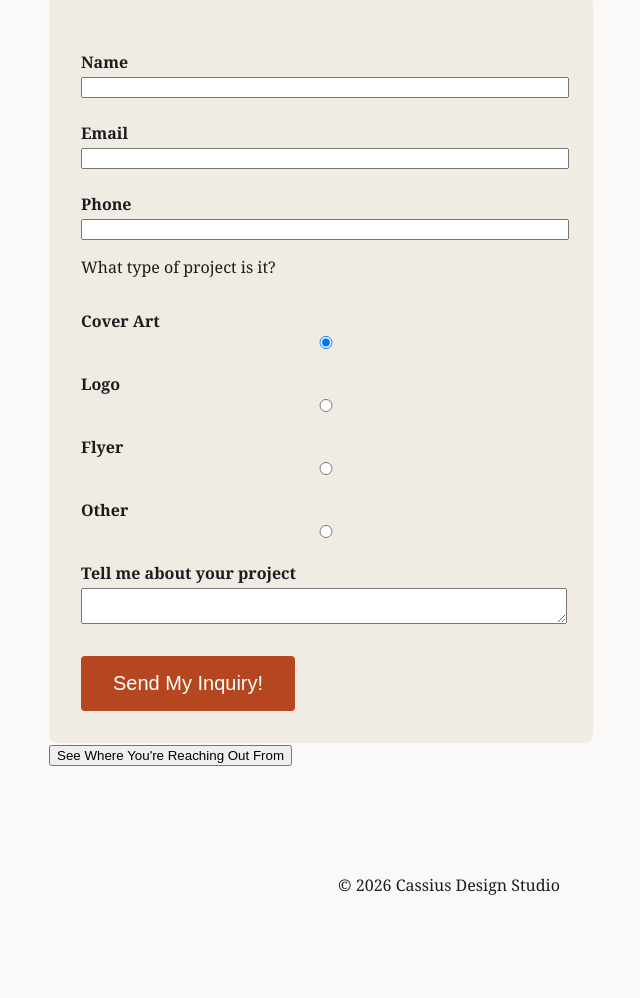
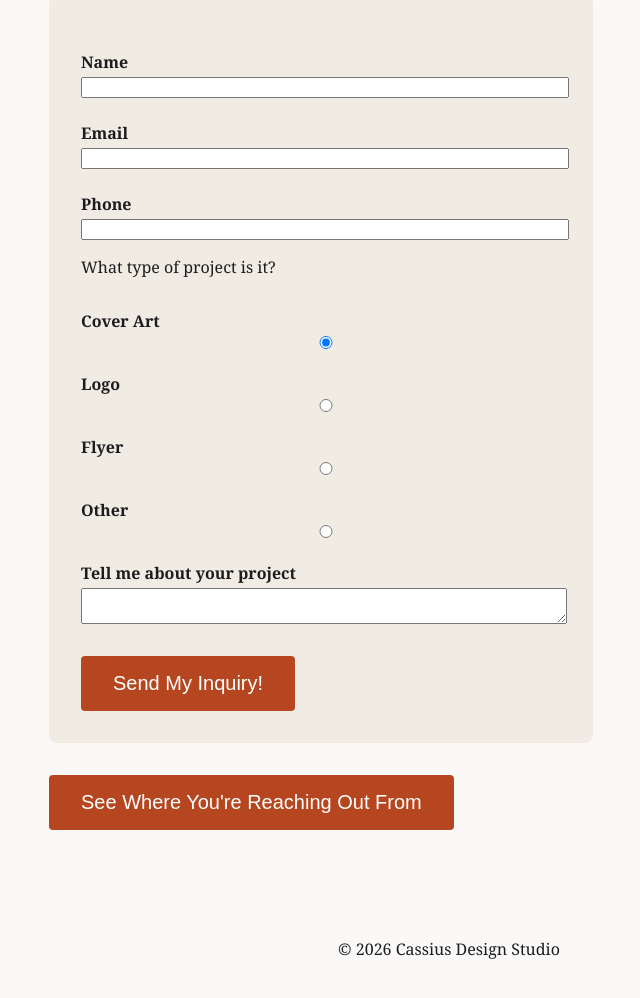
Before and after one commit to caiwilliamson23/cai-portfolio, a plain HTML site: page contact.html in a window 1280 px wide. Shown: the part 363-1361 px from the top of the page, without its empty margins (191-831 px from the left). Before the commit the page ends 1319 px from the top, so only its background shows below. Drawn offline with Linux system fonts and the light colour scheme.

Commit message:
Style geolocation button to match submit button

```diff
--- a/css/style.css
+++ b/css/style.css
@@ -79,7 +79,8 @@ footer {
 }
 
 .cta,
-button[type="submit"] {
+button[type="submit"],
+button[type="button"] {
   background-color: #b5461f;
   color: #ffffff;
   font-size: 1.25rem;
@@ -175,7 +176,8 @@ input, textarea {
   max-width: 480px;
 }
 
-button[type="submit"] {
+button[type="submit"],
+button[type="button"] {
   display: block;
   margin-top: 2rem;
   border: none;
```
